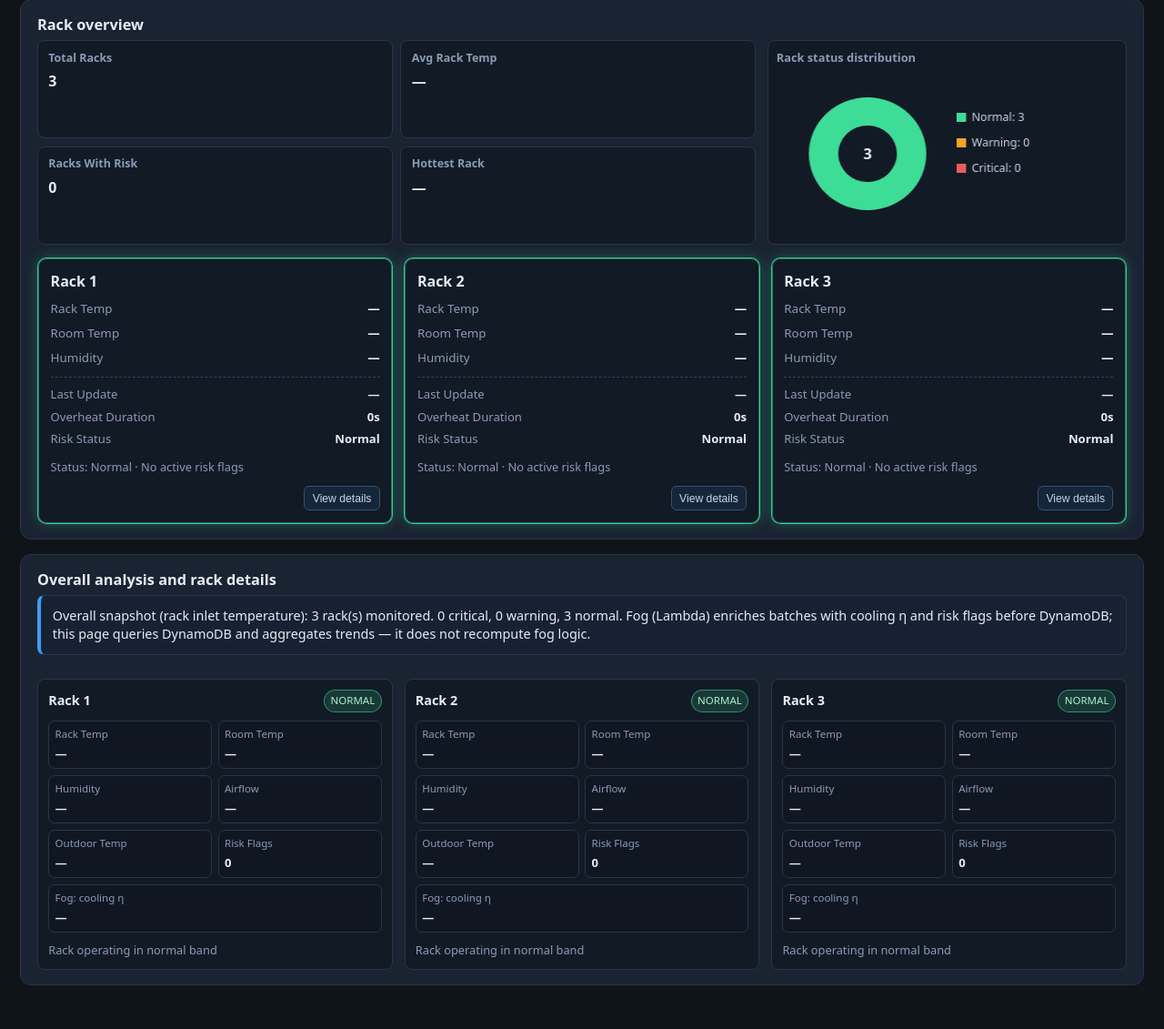
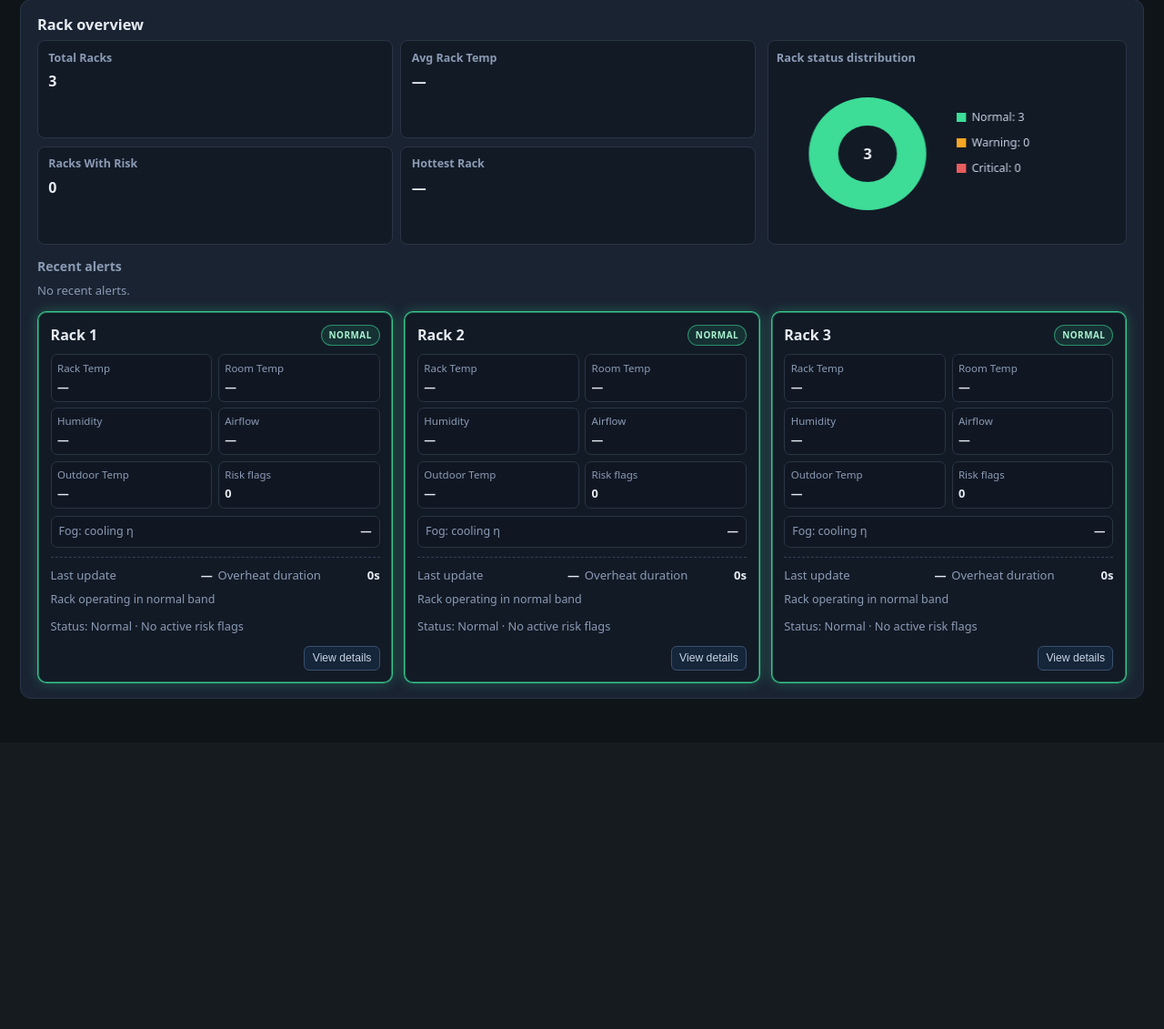
Before and after one commit to AbhishekMudaraddi/FogAndEdge, a Flask app: page / in a window 1280 px wide. Shown: the part 168-1299 px from the top of the page at 91% size. After the commit the page ends 936 px from the top, so only its background shows below. Run offline with Flask 3, Linux system fonts and the light colour scheme.

Commit message:
changes in front end

```diff
--- a/cloud_app/static/css/style.css
+++ b/cloud_app/static/css/style.css
@@ -112,9 +112,55 @@ body {
   display: block;
 }
 
+.alerts-heading {
+  margin: 0.35rem 0 0.4rem;
+  font-size: 0.88rem;
+  color: var(--muted);
+  font-weight: 600;
+}
+
+.alerts-panel {
+  display: grid;
+  gap: 0.45rem;
+  margin-bottom: 0.85rem;
+}
+
+.alerts-empty {
+  margin: 0;
+  font-size: 0.82rem;
+  color: var(--muted);
+}
+
+.alert-item {
+  border: 1px solid rgba(232, 93, 93, 0.55);
+  border-left: 4px solid var(--danger);
+  background: rgba(232, 93, 93, 0.15);
+  border-radius: 8px;
+  padding: 0.5rem 0.6rem;
+  font-size: 0.84rem;
+}
+
+.alert-item.ok {
+  border: 1px solid rgba(61, 220, 151, 0.55);
+  border-left: 4px solid var(--ok);
+  background: rgba(61, 220, 151, 0.15);
+}
+
+.alert-item.warning {
+  border: 1px solid rgba(245, 166, 35, 0.55);
+  border-left: 4px solid var(--warn);
+  background: rgba(245, 166, 35, 0.15);
+}
+
+.alert-item.critical {
+  border: 1px solid rgba(232, 93, 93, 0.55);
+  border-left: 4px solid var(--danger);
+  background: rgba(232, 93, 93, 0.15);
+}
+
 .rack-grid {
   display: grid;
-  grid-template-columns: repeat(auto-fit, minmax(230px, 1fr));
+  grid-template-columns: repeat(auto-fit, minmax(260px, 1fr));
   gap: 0.75rem;
 }
 
@@ -148,9 +194,98 @@ body {
   box-shadow: 0 0 14px rgba(61, 220, 151, 0.28), 0 0 0 1px rgba(61, 220, 151, 0.45) inset;
 }
 
-.rack-card h3 {
-  margin: 0 0 0.6rem;
+.rack-card-header {
+  display: flex;
+  align-items: center;
+  justify-content: space-between;
+  gap: 0.5rem;
+  margin-bottom: 0.55rem;
+}
+
+.rack-card-header h3 {
+  margin: 0;
   font-size: 1rem;
+}
+
+.rack-status-chip {
+  flex-shrink: 0;
+  font-size: 0.62rem;
+  font-weight: 700;
+  letter-spacing: 0.05em;
+  padding: 0.22rem 0.5rem;
+  border-radius: 999px;
+  border: 1px solid;
+}
+
+.rack-status-chip--normal {
+  color: #a8f3d1;
+  border-color: rgba(61, 220, 151, 0.55);
+  background: rgba(61, 220, 151, 0.12);
+}
+
+.rack-status-chip--warning {
+  color: #ffdca5;
+  border-color: rgba(245, 166, 35, 0.55);
+  background: rgba(245, 166, 35, 0.12);
+}
+
+.rack-status-chip--critical {
+  color: #ffc0c0;
+  border-color: rgba(232, 93, 93, 0.55);
+  background: rgba(232, 93, 93, 0.12);
+}
+
+.rack-card-metrics {
+  display: grid;
+  grid-template-columns: repeat(2, minmax(0, 1fr));
+  gap: 0.4rem;
+}
+
+.rack-card-metrics > div {
+  border: 1px solid #2a3545;
+  border-radius: 7px;
+  padding: 0.4rem;
+  background: #101723;
+  display: grid;
+  gap: 0.15rem;
+}
+
+.rack-card-metrics span {
+  font-size: 0.72rem;
+  color: var(--muted);
+}
+
+.rack-card-metrics strong {
+  font-size: 0.8rem;
+  font-weight: 600;
+}
+
+.rack-card-fog {
+  margin-top: 0.5rem;
+  display: flex;
+  justify-content: space-between;
+  align-items: center;
+  gap: 0.5rem;
+  padding: 0.45rem 0.5rem;
+  background: #101723;
+  border: 1px solid #2a3545;
+  border-radius: 7px;
+  font-size: 0.78rem;
+}
+
+.rack-card-fog span {
+  color: var(--muted);
+}
+
+.rack-card-fog strong {
+  font-weight: 700;
+}
+
+.rack-card-note {
+  margin: 0.55rem 0 0;
+  font-size: 0.78rem;
+  color: var(--muted);
+  line-height: 1.4;
 }
 
 .rack-stats {
@@ -173,6 +308,7 @@ body {
   border-top: 1px dashed #314157;
   padding-top: 0.6rem;
   display: grid;
+  grid-template-columns: repeat(2, minmax(0, 1fr));
   gap: 0.35rem;
 }
 
@@ -211,109 +347,6 @@ body {
 .details-btn:hover {
   border-color: var(--accent);
   color: #eef4ff;
-}
-
-.rack-insight {
-  border: 1px solid #2a3545;
-  border-left: 4px solid var(--accent);
-  border-radius: 8px;
-  background: #162234;
-  padding: 0.7rem 0.8rem;
-  margin-bottom: 0.8rem;
-  font-size: 0.9rem;
-}
-
-.alerts-panel {
-  display: grid;
-  gap: 0.5rem;
-  margin-bottom: 0.8rem;
-}
-
-.alert-item {
-  border: 1px solid rgba(232, 93, 93, 0.55);
-  border-left: 4px solid var(--danger);
-  background: rgba(232, 93, 93, 0.15);
-  border-radius: 8px;
-  padding: 0.55rem 0.65rem;
-  font-size: 0.86rem;
-}
-
-.alert-item.ok {
-  border: 1px solid rgba(61, 220, 151, 0.55);
-  border-left: 4px solid var(--ok);
-  background: rgba(61, 220, 151, 0.15);
-}
-
-.alert-item.warning {
-  border: 1px solid rgba(245, 166, 35, 0.55);
-  border-left: 4px solid var(--warn);
-  background: rgba(245, 166, 35, 0.15);
-}
-
-.alert-item.critical {
-  border: 1px solid rgba(232, 93, 93, 0.55);
-  border-left: 4px solid var(--danger);
-  background: rgba(232, 93, 93, 0.15);
-}
-
-.rack-details-list {
-  display: grid;
-  grid-template-columns: repeat(3, minmax(0, 1fr));
-  gap: 0.8rem;
-}
-
-.rack-detail-card {
-  background: var(--surface2);
-  border: 1px solid #2a3545;
-  border-radius: 8px;
-  padding: 0.7rem;
-}
-
-.rack-detail-head {
-  display: flex;
-  align-items: center;
-  justify-content: space-between;
-  gap: 0.5rem;
-}
-
-.rack-detail-head h3 {
-  margin: 0;
-  font-size: 0.9rem;
-}
-
-.rack-detail-grid {
-  margin-top: 0.55rem;
-  display: grid;
-  grid-template-columns: repeat(2, minmax(0, 1fr));
-  gap: 0.4rem;
-}
-
-.rack-detail-grid div {
-  border: 1px solid #2a3545;
-  border-radius: 7px;
-  padding: 0.4rem;
-  background: #101723;
-  display: grid;
-  gap: 0.2rem;
-}
-
-.rack-detail-grid span {
-  color: var(--muted);
-  font-size: 0.72rem;
-}
-
-.rack-detail-grid strong {
-  font-size: 0.82rem;
-}
-
-.rack-detail-note {
-  margin: 0.6rem 0 0;
-  color: var(--muted);
-  font-size: 0.8rem;
-}
-
-.rack-detail-fog {
-  grid-column: 1 / -1;
 }
 
 .modal.hidden {
@@ -587,24 +620,8 @@ body {
   line-height: 1.35;
 }
 
-.modal-risk-list {
-  display: grid;
-  gap: 0.4rem;
-}
-
-.modal-risk-item {
-  border-left: 4px solid var(--danger);
-  background: rgba(232, 93, 93, 0.12);
-  border-radius: 6px;
-  padding: 0.45rem 0.55rem;
-  font-size: 0.82rem;
-}
-
 @media (max-width: 980px) {
   .overview-analytics {
-    grid-template-columns: 1fr;
-  }
-  .rack-details-list {
     grid-template-columns: 1fr;
   }
 
--- a/cloud_app/static/js/dashboard.js
+++ b/cloud_app/static/js/dashboard.js
@@ -29,7 +29,8 @@
   /** Severity thresholds and anti-spam cooldown. */
   const RACK_TEMP_WARN_C = 35;
   const RACK_TEMP_CRIT_C = 40;
-  const ALERT_COOLDOWN_TICKS = 4; // with 30s refresh => 2 min cooldown
+  const ALERT_COOLDOWN_TICKS = 4;
+  const MAX_ALERTS = 3;
   const SENSOR_THRESHOLDS = {
     rack_temperature: { warnHigh: 35, critHigh: 40 },
     room_temperature: { warnHigh: 26, critHigh: 30 },
@@ -40,10 +41,7 @@
 
   const statusEl = document.getElementById("status-line");
   const rackGrid = document.getElementById("rack-grid");
-  const chartsTitle = document.getElementById("charts-title");
-  const insightEl = document.getElementById("rack-insight");
   const alertsPanel = document.getElementById("alerts-panel");
-  const rackDetailsList = document.getElementById("rack-details-list");
   const overviewKpis = document.getElementById("overview-kpis");
   const overviewPie = document.getElementById("overview-pie");
   const rackModal = document.getElementById("rack-modal");
@@ -54,11 +52,11 @@
 
   const racks = cfg.rackIds || [];
   let selectedRackId = cfg.defaultRackId || (racks[0] && racks[0].rack_id) || "rack_01";
-  const overheatState = {}; // rack_id -> consecutive hot intervals (30s each)
-  const rackAlertMeta = {}; // rack_id -> last alert metadata
+  let secUntilRefresh = REFRESH_SEC;
+  const overheatState = {};
+  const rackAlertMeta = {};
   let activeAlerts = [];
   let refreshTick = 0;
-  let secUntilRefresh = REFRESH_SEC;
 
   function updateCountdownDisplay() {
     const el = document.getElementById("refresh-countdown");
@@ -95,26 +93,6 @@
     const item = row && row[key] ? row[key] : null;
     if (!item) return "—";
     return `${Number(item.value).toFixed(2)} ${item.unit || ""}`;
-  }
-
-  /** Fog (Lambda) copies the same enrichment onto every sensor row for that batch. */
-  function firstLatestRow(latest) {
-    for (const st of SENSOR_ORDER) {
-      if (latest && latest[st]) return latest[st];
-    }
-    return null;
-  }
-
-  function fogCoolingEfficiency(latest) {
-    const row = firstLatestRow(latest);
-    if (!row || row.cooling_efficiency == null || row.cooling_efficiency === "") return null;
-    const n = Number(row.cooling_efficiency);
-    return Number.isFinite(n) ? n : null;
-  }
-
-  function formatFogCoolingEfficiency(latest) {
-    const n = fogCoolingEfficiency(latest);
-    return n === null ? "—" : n.toFixed(4);
   }
 
   /**
@@ -159,6 +137,36 @@
     const m = Math.floor(secs / 60);
     const s = secs % 60;
     return s === 0 ? `${m}m` : `${m}m ${s}s`;
+  }
+
+  /** Fog (Lambda) copies enrichment onto every sensor row in the batch. */
+  function fogCoolingEfficiency(latest) {
+    for (const k of SENSOR_ORDER) {
+      const item = latest && latest[k];
+      if (item != null && item.cooling_efficiency != null && item.cooling_efficiency !== "") {
+        const n = Number(item.cooling_efficiency);
+        return Number.isFinite(n) ? n : null;
+      }
+    }
+    return null;
+  }
+
+  function formatFogEta(latest) {
+    const n = fogCoolingEfficiency(latest);
+    return n === null ? "—" : n.toFixed(4);
+  }
+
+  function rackHealthNarrative(latest) {
+    const messages = [];
+    const temp = latest && latest.rack_temperature ? Number(latest.rack_temperature.value) : null;
+    const airflow = latest && latest.airflow ? Number(latest.airflow.value) : null;
+    const humidity = latest && latest.humidity ? Number(latest.humidity.value) : null;
+    if (temp !== null && temp >= RACK_TEMP_CRIT_C) messages.push("Critical rack temperature");
+    else if (temp !== null && temp >= RACK_TEMP_WARN_C) messages.push("Temperature in warning band");
+    if (airflow !== null && airflow < 1.2) messages.push("Low airflow suggests cooling stress");
+    if (humidity !== null && humidity < 30) messages.push("Low humidity can increase static risk");
+    if (!messages.length) messages.push("Rack operating in normal band");
+    return messages.join(" · ");
   }
 
   function tempLevel(value) {
@@ -269,6 +277,7 @@
   function renderRackCards(summary) {
     rackGrid.innerHTML = "";
     for (const rackRow of summary.racks || []) {
+      const latest = rackRow.latest || {};
       const card = document.createElement("article");
       card.className = "rack-card" + (rackRow.rack_id === selectedRackId ? " selected" : "");
       card.setAttribute("role", "button");
@@ -287,33 +296,52 @@
         }
       });
 
-      const title = document.createElement("h3");
-      title.textContent = rackRow.label;
-
-      const stats = document.createElement("div");
-      stats.className = "rack-stats";
-      stats.innerHTML =
-        `<div><span>Rack Temp</span><strong>${metricCell(rackRow.latest, "rack_temperature")}</strong></div>` +
-        `<div><span>Room Temp</span><strong>${metricCell(rackRow.latest, "room_temperature")}</strong></div>` +
-        `<div><span>Humidity</span><strong>${metricCell(rackRow.latest, "humidity")}</strong></div>`;
-
-      const risk = document.createElement("p");
-      risk.className = "rack-risk";
-      const rc = riskCount(rackRow.latest);
-      const tempRow = rackRow.latest && rackRow.latest.rack_temperature ? rackRow.latest.rack_temperature : null;
+      const tempRow = latest.rack_temperature ? latest.rack_temperature : null;
       const tempVal = tempRow ? Number(tempRow.value) : null;
       const level = tempVal === null ? "normal" : tempLevel(tempVal);
       const statusLabel = level === "critical" ? "Critical" : level === "warning" ? "Warning" : "Normal";
-      risk.textContent = `Status: ${statusLabel} · ${rc > 0 ? `${rc} active risk flag(s)` : "No active risk flags"}`;
+      const rc = riskCount(latest);
+
+      const header = document.createElement("div");
+      header.className = "rack-card-header";
+      const title = document.createElement("h3");
+      title.textContent = rackRow.label;
+      const chip = document.createElement("span");
+      chip.className =
+        "rack-status-chip" +
+        (level === "critical" ? " rack-status-chip--critical" : level === "warning" ? " rack-status-chip--warning" : " rack-status-chip--normal");
+      chip.textContent = statusLabel.toUpperCase();
+      header.append(title, chip);
+
+      const grid = document.createElement("div");
+      grid.className = "rack-card-metrics";
+      grid.innerHTML =
+        `<div><span>Rack Temp</span><strong>${metricCell(latest, "rack_temperature")}</strong></div>` +
+        `<div><span>Room Temp</span><strong>${metricCell(latest, "room_temperature")}</strong></div>` +
+        `<div><span>Humidity</span><strong>${metricCell(latest, "humidity")}</strong></div>` +
+        `<div><span>Airflow</span><strong>${metricCell(latest, "airflow")}</strong></div>` +
+        `<div><span>Outdoor Temp</span><strong>${metricCell(latest, "outdoor_temperature")}</strong></div>` +
+        `<div><span>Risk flags</span><strong>${rc}</strong></div>`;
+
+      const fogRow = document.createElement("div");
+      fogRow.className = "rack-card-fog";
+      fogRow.innerHTML = `<span>Fog: cooling η</span><strong>${formatFogEta(latest)}</strong>`;
 
       const metrics = document.createElement("div");
       metrics.className = "rack-metrics";
-      const lastTs = extractLastTimestamp(rackRow.latest);
+      const lastTs = extractLastTimestamp(latest);
       const hotIntervals = overheatState[rackRow.rack_id] || 0;
       metrics.innerHTML =
-        `<div><span>Last Update</span><strong>${formatTime(lastTs)}</strong></div>` +
-        `<div><span>Overheat Duration</span><strong>${formatOverheatDuration(hotIntervals)}</strong></div>` +
-        `<div><span>Risk Status</span><strong>${statusLabel}</strong></div>`;
+        `<div><span>Last update</span><strong>${formatTime(lastTs)}</strong></div>` +
+        `<div><span>Overheat duration</span><strong>${formatOverheatDuration(hotIntervals)}</strong></div>`;
+
+      const note = document.createElement("p");
+      note.className = "rack-card-note";
+      note.textContent = rackHealthNarrative(latest);
+
+      const footer = document.createElement("p");
+      footer.className = "rack-risk";
+      footer.textContent = `Status: ${statusLabel} · ${rc > 0 ? `${rc} active risk flag(s)` : "No active risk flags"}`;
 
       if (level === "critical") {
         card.classList.add("alert");
@@ -336,60 +364,9 @@
       });
       actions.appendChild(detailsBtn);
 
-      card.append(title, stats, metrics, risk, actions);
+      card.append(header, grid, fogRow, metrics, note, footer, actions);
       rackGrid.append(card);
     }
-  }
-
-  function rackHealthNarrative(latest) {
-    const messages = [];
-    const temp = latest && latest.rack_temperature ? Number(latest.rack_temperature.value) : null;
-    const airflow = latest && latest.airflow ? Number(latest.airflow.value) : null;
-    const humidity = latest && latest.humidity ? Number(latest.humidity.value) : null;
-    if (temp !== null && temp >= RACK_TEMP_CRIT_C) messages.push("Critical rack temperature");
-    else if (temp !== null && temp >= RACK_TEMP_WARN_C) messages.push("Temperature in warning band");
-    if (airflow !== null && airflow < 1.2) messages.push("Low airflow suggests cooling stress");
-    if (humidity !== null && humidity < 30) messages.push("Low humidity can increase static risk");
-    if (!messages.length) messages.push("Rack operating in normal band");
-    return messages.join(" · ");
-  }
-
-  function renderRackDetails(summary) {
-    if (!rackDetailsList) return;
-    const rows = summary.racks || [];
-    rackDetailsList.innerHTML = "";
-    for (const row of rows) {
-      const block = document.createElement("article");
-      block.className = "rack-detail-card";
-      const latest = row.latest || {};
-      const status = rackOperationalStatus(latest);
-      const statusLabel = status === "critical" ? "Critical" : status === "warning" ? "Warning" : "Normal";
-      const statusClass = status === "critical" ? "chip-critical" : status === "warning" ? "chip-warning" : "chip-ok";
-      block.innerHTML =
-        `<header class="rack-detail-head"><h3>${row.label}</h3><span class="chip ${statusClass}">${statusLabel}</span></header>` +
-        "<div class='rack-detail-grid'>" +
-        `<div><span>Rack Temp</span><strong>${metricCell(latest, "rack_temperature")}</strong></div>` +
-        `<div><span>Room Temp</span><strong>${metricCell(latest, "room_temperature")}</strong></div>` +
-        `<div><span>Humidity</span><strong>${metricCell(latest, "humidity")}</strong></div>` +
-        `<div><span>Airflow</span><strong>${metricCell(latest, "airflow")}</strong></div>` +
-        `<div><span>Outdoor Temp</span><strong>${metricCell(latest, "outdoor_temperature")}</strong></div>` +
-        `<div><span>Risk Flags</span><strong>${riskCount(latest)}</strong></div>` +
-        `<div class="rack-detail-fog"><span>Fog: cooling η</span><strong title="(room−outdoor)/rack, computed in Lambda">${formatFogCoolingEfficiency(
-          latest
-        )}</strong></div>` +
-        "</div>" +
-        `<p class="rack-detail-note">${rackHealthNarrative(latest)}</p>`;
-      rackDetailsList.appendChild(block);
-    }
-    if (insightEl) {
-      const critical = rows.filter((r) => rackOperationalStatus(r.latest || {}) === "critical").length;
-      const warning = rows.filter((r) => rackOperationalStatus(r.latest || {}) === "warning").length;
-      insightEl.textContent =
-        `Overall snapshot (rack inlet temperature): ${rows.length} rack(s) monitored. ${critical} critical, ${warning} warning, ${
-          rows.length - critical - warning
-        } normal. Fog (Lambda) enriches batches with cooling η and risk flags before DynamoDB; this page queries DynamoDB and aggregates trends — it does not recompute fog logic.`;
-    }
-    if (chartsTitle) chartsTitle.textContent = "Overall analysis and rack details";
   }
 
   function openModal() {
@@ -677,13 +654,19 @@
       level: level || "critical",
       ts: new Date().toLocaleTimeString(),
     });
-    activeAlerts = activeAlerts.slice(0, 5);
+    activeAlerts = activeAlerts.slice(0, MAX_ALERTS);
   }
 
   function renderAlerts() {
     if (!alertsPanel) return;
     alertsPanel.innerHTML = "";
-    if (!activeAlerts.length) return;
+    if (!activeAlerts.length) {
+      const empty = document.createElement("p");
+      empty.className = "alerts-empty";
+      empty.textContent = "No recent alerts.";
+      alertsPanel.appendChild(empty);
+      return;
+    }
     for (const a of activeAlerts) {
       const item = document.createElement("div");
       item.className = "alert-item";
@@ -699,10 +682,10 @@
     refreshTick += 1;
     for (const rackRow of summary.racks || []) {
       const rid = rackRow.rack_id;
-      const tempRow = rackRow.latest && rackRow.latest.rack_temperature ? rackRow.latest.rack_temperature : null;
-      const tempVal = tempRow ? Number(tempRow.value) : null;
-      const level = tempVal === null ? "normal" : tempLevel(tempVal);
-      const hot = level !== "normal";
+      const tr = rackRow.latest && rackRow.latest.rack_temperature ? rackRow.latest.rack_temperature : null;
+      const tempVal = tr ? Number(tr.value) : null;
+      const lev = tempVal === null ? "normal" : tempLevel(tempVal);
+      const hot = lev !== "normal";
       const prev = overheatState[rid] || 0;
       const next = hot ? prev + 1 : 0;
       overheatState[rid] = next;
@@ -716,27 +699,28 @@
       const canCrit = refreshTick - meta.lastCritTick >= ALERT_COOLDOWN_TICKS;
       const canRecover = refreshTick - meta.lastRecoveryTick >= ALERT_COOLDOWN_TICKS;
 
-      if (level === "warning" && meta.lastLevel === "normal" && canWarn) {
+      if (lev === "warning" && meta.lastLevel === "normal" && canWarn) {
         enqueueAlert(`${rackRow.label} warning: rack temperature reached ${tempVal.toFixed(2)}°C (>= ${RACK_TEMP_WARN_C}°C).`, "warning");
         meta.lastWarnTick = refreshTick;
       }
-
-      if (level === "critical" && meta.lastLevel !== "critical" && canCrit) {
+      if (lev === "critical" && meta.lastLevel !== "critical" && canCrit) {
         enqueueAlert(`${rackRow.label} critical: rack temperature is ${tempVal.toFixed(2)}°C (>= ${RACK_TEMP_CRIT_C}°C).`, "critical");
         meta.lastCritTick = refreshTick;
       }
-
       if (next === 1 && hot && canWarn) {
-        enqueueAlert(`${rackRow.label} overheating for 30 seconds (temp ${tempVal.toFixed(2)}°C).`, level === "critical" ? "critical" : "warning");
+        enqueueAlert(
+          `${rackRow.label} overheating for ${Math.round(POLL_MS / 1000)} seconds (temp ${tempVal.toFixed(2)}°C).`,
+          lev === "critical" ? "critical" : "warning"
+        );
         meta.lastWarnTick = refreshTick;
       } else if (next === 2 && hot && canCrit) {
-        enqueueAlert(`${rackRow.label} overheating for 60 seconds. Immediate cooling action recommended.`, level === "critical" ? "critical" : "warning");
+        enqueueAlert(`${rackRow.label} overheating for ${2 * Math.round(POLL_MS / 1000)} seconds. Immediate cooling action recommended.`, "critical");
         meta.lastCritTick = refreshTick;
       } else if (!hot && prev > 0 && canRecover) {
         enqueueAlert(`${rackRow.label} temperature returned to normal range.`, "ok");
         meta.lastRecoveryTick = refreshTick;
       }
-      meta.lastLevel = level;
+      meta.lastLevel = lev;
       rackAlertMeta[rid] = meta;
     }
     renderAlerts();
@@ -747,7 +731,6 @@
     updateOverheatDurations(data);
     renderOverview(data);
     renderRackCards(data);
-    renderRackDetails(data);
     if (data.errors && data.errors.length) {
       setStatus("Data issue: " + data.errors[0], false);
     } else {
--- a/cloud_app/templates/dashboard.html
+++ b/cloud_app/templates/dashboard.html
@@ -25,14 +25,9 @@
             <canvas id="overview-pie" width="360" height="180"></canvas>
           </div>
         </div>
+        <h3 class="alerts-heading">Recent alerts</h3>
+        <div id="alerts-panel" class="alerts-panel" aria-live="polite" aria-label="Recent notifications"></div>
         <div id="rack-grid" class="rack-grid" aria-live="polite"></div>
-      </section>
-
-      <section class="panel">
-        <h2 id="charts-title">Overall analysis and rack details</h2>
-        <div id="rack-insight" class="rack-insight"></div>
-        <div id="alerts-panel" class="alerts-panel" aria-live="polite"></div>
-        <div id="rack-details-list" class="rack-details-list" aria-live="polite"></div>
       </section>
     </main>
 
```
Also changed, not shown: README.md.
